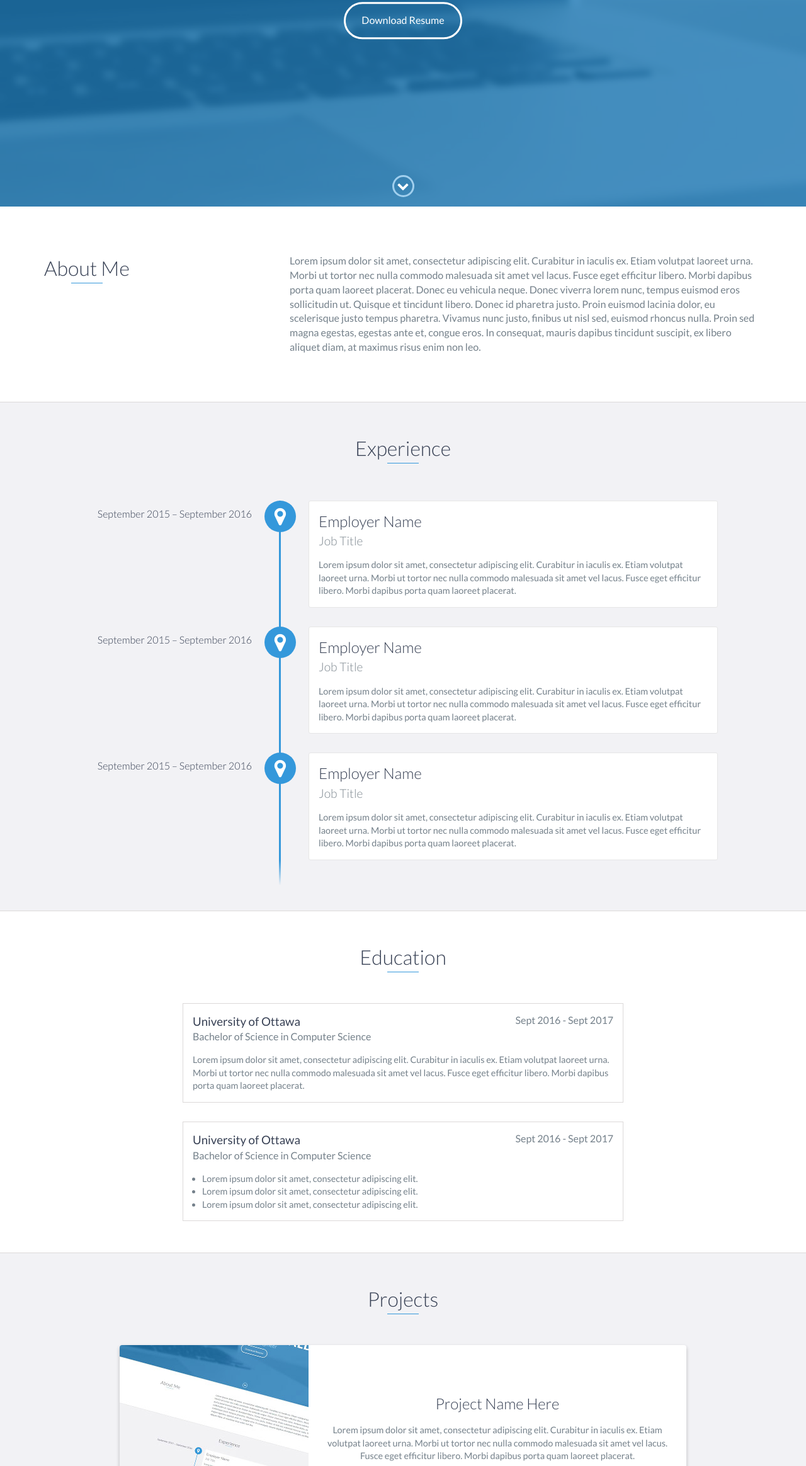
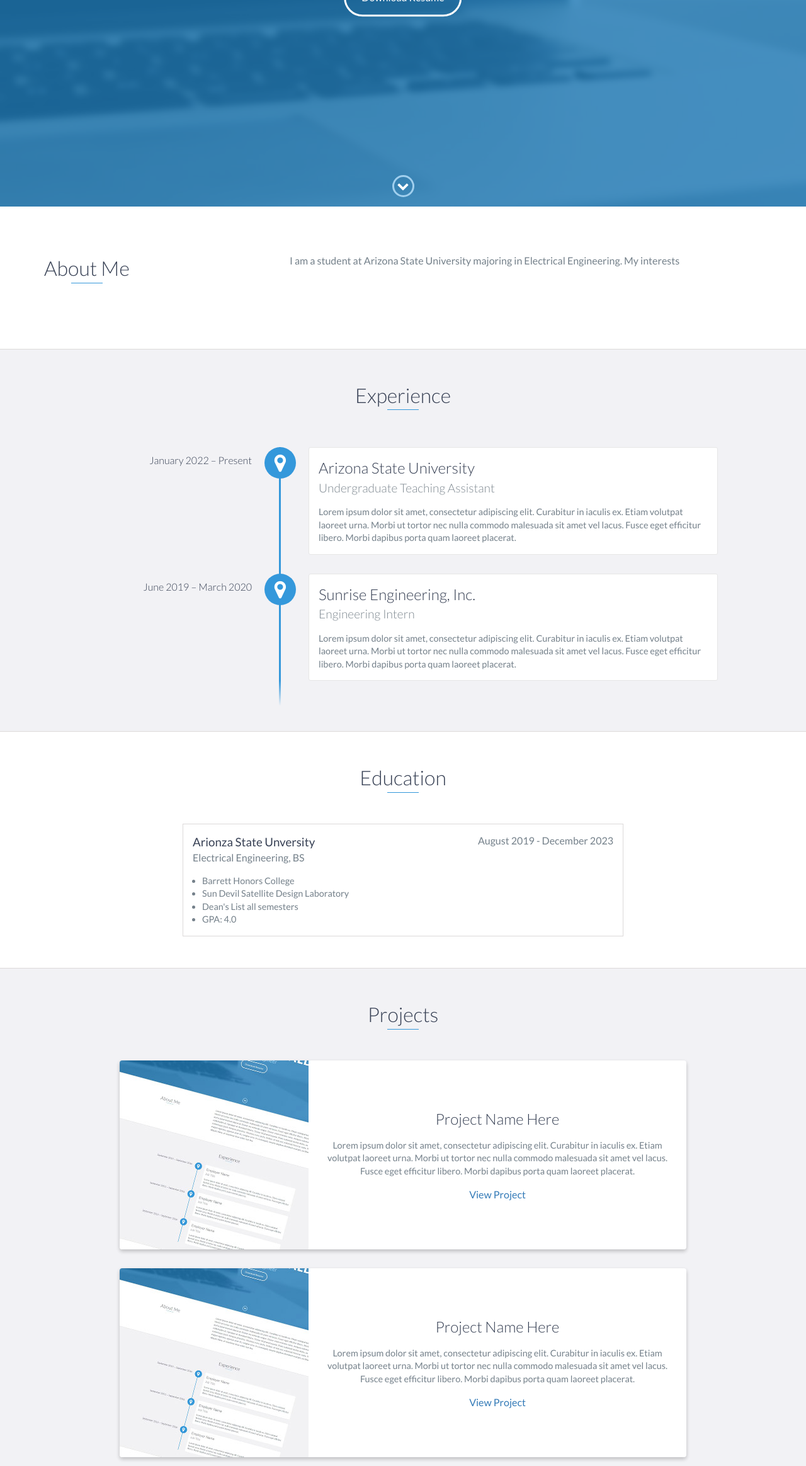
Before and after one commit to CarsonChild/CarsonChild.github.io, a website: page index.html in a window 1280 px wide. Shown: the part 472-2800 px from the top of the page at 63% size. Drawn offline with nearby package versions, Linux system fonts and the light colour scheme.

Commit message:
Partially finished the template

```diff
--- a/index.html
+++ b/index.html
@@ -5,9 +5,10 @@
     <meta charset="utf-8">
     <meta http-equiv="X-UA-Compatible" content="IE=edge">
     <meta name="viewport" content="width=device-width, initial-scale=1">
-    <title>My Portfolio</title>
-	<link rel="shortcut icon" href="favicon.ico" type="image/x-icon">
-	<link rel="icon" href="favicon.ico" type="image/x-icon">
+    <title>Carson Child</title>
+	<link rel="shortcut icon" href="favicon.svg" type="image/svg+xml">
+	<link rel="icon" href="favicon.svg" type="image/svg+xml">
+    <!--Nand Gate by Idris Rizal from NounProject.com-->
     <link href="https://fonts.googleapis.com/css?family=Lato:300,400,700,900" rel="stylesheet">
     <link rel="stylesheet" href="libs/font-awesome/css/font-awesome.min.css">
     <link href="css/bootstrap.min.css" rel="stylesheet">
@@ -48,9 +49,9 @@
 
     <div id="lead">
         <div id="lead-content">
-            <h1>Ryan Fitzgerald</h1>
-            <h2>Software Engineer</h2>
-            <a href="#" class="btn-rounded-white">Download Resume</a>
+            <h1>Carson Child</h1>
+            <h2>Electrical Engineering Student</h2>
+            <a href="./media/carson_child_resume.pdf" class="btn-rounded-white">Download Resume</a>
         </div>
         <!-- End #lead-content -->
 
@@ -73,9 +74,7 @@
                 </div>
                 <div class="col-md-8">
                     <p>
-                        Lorem ipsum dolor sit amet, consectetur adipiscing elit. Curabitur in iaculis ex. Etiam volutpat laoreet urna. Morbi ut tortor nec nulla commodo malesuada sit amet vel lacus. Fusce eget efficitur libero. Morbi dapibus porta quam laoreet placerat. Donec
-                        eu vehicula neque. Donec viverra lorem nunc, tempus euismod eros sollicitudin ut. Quisque et tincidunt libero. Donec id pharetra justo. Proin euismod lacinia dolor, eu scelerisque justo tempus pharetra. Vivamus nunc justo, finibus
-                        ut nisl sed, euismod rhoncus nulla. Proin sed magna egestas, egestas ante et, congue eros. In consequat, mauris dapibus tincidunt suscipit, ex libero aliquet diam, at maximus risus enim non leo.
+                        I am a student at Arizona State University majoring in Electrical Engineering. My interests
                     </p>
                 </div>
             </div>
@@ -86,25 +85,17 @@
     <div id="experience" class="background-alt">
         <h2 class="heading">Experience</h2>
         <div id="experience-timeline">
-            <div data-date="September 2015 – September 2016">
-                <h3>Employer Name</h3>
-                <h4>Job Title</h4>
+            <div data-date="January 2022 – Present">
+                <h3>Arizona State University</h3>
+                <h4>Undergraduate Teaching Assistant</h4>
                 <p>
                     Lorem ipsum dolor sit amet, consectetur adipiscing elit. Curabitur in iaculis ex. Etiam volutpat laoreet urna. Morbi ut tortor nec nulla commodo malesuada sit amet vel lacus. Fusce eget efficitur libero. Morbi dapibus porta quam laoreet placerat.
                 </p>
             </div>
 
-            <div data-date="September 2015 – September 2016">
-                <h3>Employer Name</h3>
-                <h4>Job Title</h4>
-                <p>
-                    Lorem ipsum dolor sit amet, consectetur adipiscing elit. Curabitur in iaculis ex. Etiam volutpat laoreet urna. Morbi ut tortor nec nulla commodo malesuada sit amet vel lacus. Fusce eget efficitur libero. Morbi dapibus porta quam laoreet placerat.
-                </p>
-            </div>
-
-            <div data-date="September 2015 – September 2016">
-                <h3>Employer Name</h3>
-                <h4>Job Title</h4>
+            <div data-date="June 2019 – March 2020">
+                <h3>Sunrise Engineering, Inc.</h3>
+                <h4>Engineering Intern</h4>
                 <p>
                     Lorem ipsum dolor sit amet, consectetur adipiscing elit. Curabitur in iaculis ex. Etiam volutpat laoreet urna. Morbi ut tortor nec nulla commodo malesuada sit amet vel lacus. Fusce eget efficitur libero. Morbi dapibus porta quam laoreet placerat.
                 </p>
@@ -116,28 +107,21 @@
     <div id="education">
         <h2 class="heading">Education</h2>
         <div class="education-block">
-            <h3>University of Ottawa</h3>
-            <span class="education-date">Sept 2016 - Sept 2017</span>
-            <h4>Bachelor of Science in Computer Science</h4>
-            <p>
-                Lorem ipsum dolor sit amet, consectetur adipiscing elit. Curabitur in iaculis ex. Etiam volutpat laoreet urna. Morbi ut tortor nec nulla commodo malesuada sit amet vel lacus. Fusce eget efficitur libero. Morbi dapibus porta quam laoreet placerat.
-            </p>
-        </div>
-        <!-- End .education-block -->
-
-        <div class="education-block">
-            <h3>University of Ottawa</h3>
-            <span class="education-date">Sept 2016 - Sept 2017</span>
-            <h4>Bachelor of Science in Computer Science</h4>
+            <h3>Arionza State Unversity</h3>
+            <span class="education-date">August 2019 - December 2023</span>
+            <h4>Electrical Engineering, BS</h4>
             <ul>
                 <li>
-                    Lorem ipsum dolor sit amet, consectetur adipiscing elit.
+                    Barrett Honors College
                 </li>
                 <li>
-                    Lorem ipsum dolor sit amet, consectetur adipiscing elit.
+                    Sun Devil Satellite Design Laboratory
                 </li>
                 <li>
-                    Lorem ipsum dolor sit amet, consectetur adipiscing elit.
+                    Dean's List all semesters
+                </li>
+                <li>
+                    GPA: 4.0
                 </li>
             </ul>
         </div>
@@ -151,7 +135,7 @@
             <div class="row">
                 <div class="project shadow-large">
                     <div class="project-image">
-                        <img src="images/project.jpg" />
+                        <img src="media/project.jpg" />
                     </div>
                     <!-- End .project-image -->
                     <div class="project-info">
@@ -167,7 +151,7 @@
 
                 <div class="project shadow-large">
                     <div class="project-image">
-                        <img src="images/project.jpg" />
+                        <img src="media/project.jpg" />
                     </div>
                     <!-- End .project-image -->
                     <div class="project-info">
@@ -221,7 +205,7 @@
     <div id="contact">
         <h2>Get in Touch</h2>
         <div id="contact-form">
-            <form method="POST" action="https://formspree.io/email@email.com">
+            <form method="POST" action="https://formspree.io/carsonchild@outlook.com">
                 <input type="hidden" name="_subject" value="Contact request from personal website" />
                 <input type="email" name="_replyto" placeholder="Your email" required>
                 <textarea name="message" placeholder="Your message" required></textarea>
@@ -237,7 +221,7 @@
             <div class="row">
                 <div class="col-sm-5 copyright">
                     <p>
-                        Copyright &copy; <span id="current-year">2022</span> YOUR NAME
+                        Copyright &copy; <span id="current-year">2022</span> CARSON CHILD
                     </p>
                 </div>
                 <div class="col-sm-2 top">
@@ -248,22 +232,10 @@
                 <div class="col-sm-5 social">
                     <ul>
                         <li>
-                            <a href="https://github.com/" target="_blank"><i class="fa fa-github" aria-hidden="true"></i></a>
+                            <a href="https://github.com/CarsonChild" target="_blank"><i class="fa fa-github" aria-hidden="true"></i></a>
                         </li>
                         <li>
-                            <a href="https://stackoverflow.com/" target="_blank"><i class="fa fa-stack-overflow" aria-hidden="true"></i></a>
-                        </li>
-                        <li>
-                            <a href="https://linkedin.com/" target="_blank"><i class="fa fa-linkedin" aria-hidden="true"></i></a>
-                        </li>
-                        <li>
-                            <a href="https://www.facebook.com/" target="_blank"><i class="fa fa-facebook" aria-hidden="true"></i></a>
-                        </li>
-                        <li>
-                            <a href="https://twitter.com/" target="_blank"><i class="fa fa-twitter" aria-hidden="true"></i></a>
-                        </li>
-                        <li>
-                            <a href="https://plus.google.com/" target="_blank"><i class="fa fa-google-plus" aria-hidden="true"></i></a>
+                            <a href="https://linkedin.com/in/carson-child/" target="_blank"><i class="fa fa-linkedin" aria-hidden="true"></i></a>
                         </li>
                     </ul>
                 </div>
--- a/scss/styles.scss
+++ b/scss/styles.scss
@@ -350,7 +350,7 @@ footer {
     height: 100vh;
     min-height: 500px;
     max-height: 1080px;
-    background: url(../images/lead-bg.jpg);
+    background: url(../media/lead-bg.jpg);
     background-size: cover;
     padding: 15px;
     overflow: hidden;
```
Also changed, not shown: css/styles.css, favicon.ico (deleted), favicon.svg (added), media/lead-bg.jpg (renamed from images/lead-bg.jpg), media/project.jpg (renamed from images/project.jpg), 1 other file.
